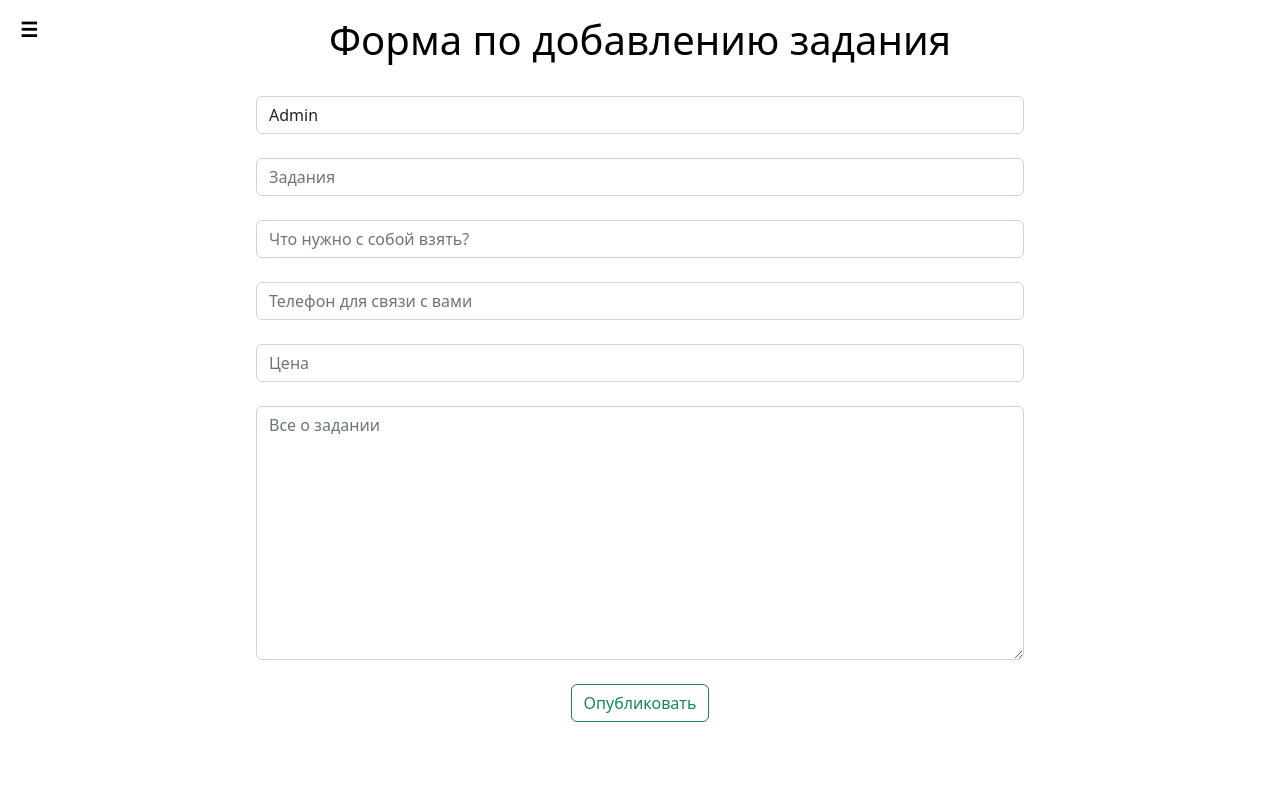
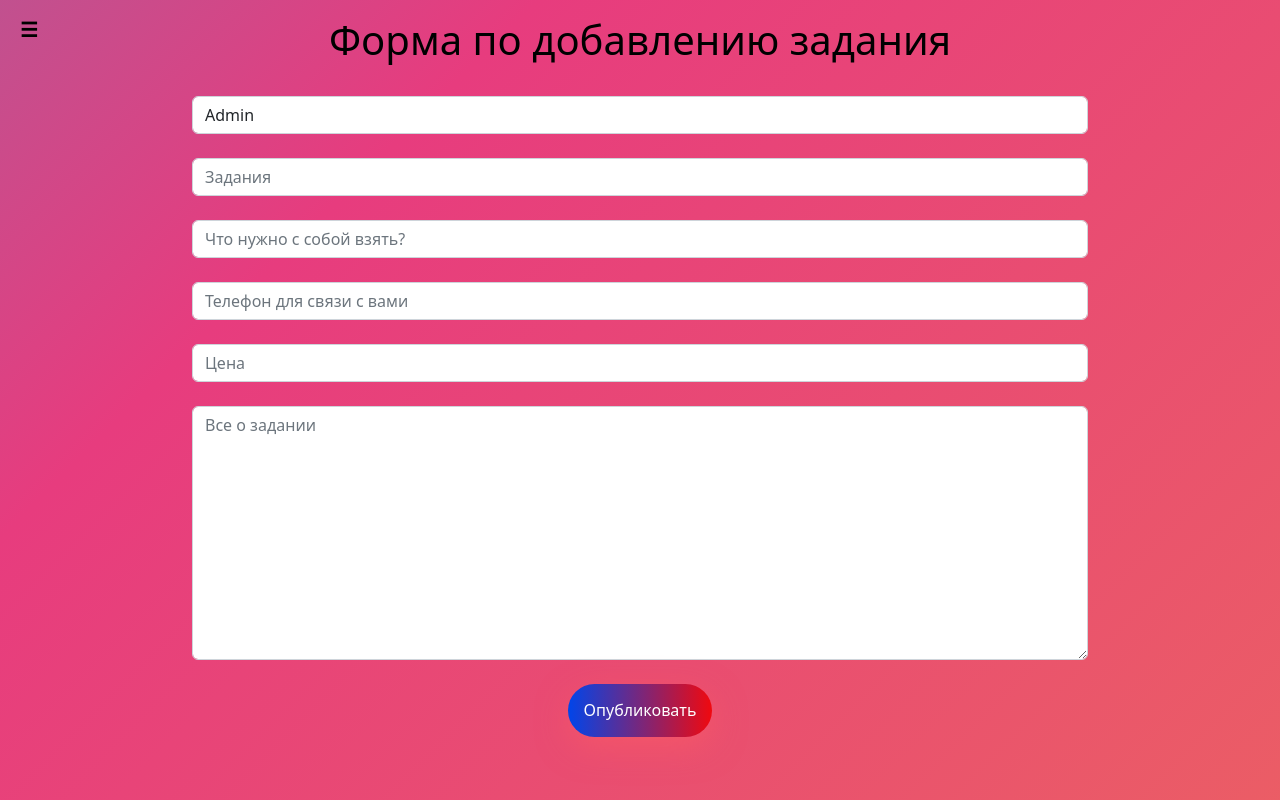
Before and after one commit to OnnnyxXx/Tasks, a Django app: page /tasks/create/ in a window 1280 px wide. Run offline with Django 4.2, Linux system fonts and the light colour scheme; a user stored in the database is signed in; data comes from the database, SQL or seed files in the repository; both versions use the stored data as it was after the commit.

Commit message:
Fixed small bugs

```diff
--- a/coolsite/tasks_app/static/tasks_app/css/tasks_app.css
+++ b/coolsite/tasks_app/static/tasks_app/css/tasks_app.css
@@ -1,8 +1,29 @@
-body{
-    background-color: White;
+html, body {
+  width: 100%;
+  height:100%;
 }
 
-        :root {
+body {
+    background: linear-gradient(-45deg, #ee7752, #e73c7e, #23a6d5, #23d5ab);
+    background-size: 400% 400%;
+    animation: gradient 15s ease infinite;
+}
+
+@keyframes gradient {
+    0% {
+        background-position: 0% 50%;
+    }
+    50% {
+        background-position: 100% 50%;
+    }
+    100% {
+        background-position: 0% 50%;
+    }
+}
+
+
+linear-gradient(90deg, #4ba3c6, #201e68)
+:root {
   --var-bgcolor: #fff;
   --var-fontcolor: #000;
 }
@@ -37,7 +58,7 @@ body {
 .features {
     padding: 1em;
     padding: 1em;
-    width: 60%;
+    width: 70%;
     margin: auto;
     text-align: center;
     box-sizing: content-box;
@@ -100,13 +121,10 @@ nav justify-content-left{
     }
 
 .nav-img {
-    max-width: 37px;
-    max-height: 52px;
-
+    max-width: 25px;
     border-radius: 55%;
 	width: 40;
-	height: auto;
-	transform: scale(1);
+
 }
 
 /*NewNav_Panel */
@@ -200,6 +218,7 @@ nav justify-content-left{
 #side-checkbox:checked + .side-panel {
     left: 0;
 }
+
 /* Оформление кнопки на панеле */
 .side-button-2 {
     font-size: 30px;
--- a/coolsite/tasks_app/templates/tasks_app/layout.html
+++ b/coolsite/tasks_app/templates/tasks_app/layout.html
@@ -70,7 +70,7 @@
                     {{ user.username }}
                   </a>
                   <ul class="dropdown-menu">
-                      <li><a class="dropdown-item" href="{% url 'user_home'  %}">Профиль</a></li>
+                      <li><a class="dropdown-item" href="{% url 'user_home' %}">Профиль</a></li>
                       <hr>
                       <li><a class="dropdown-item" href="{% url 'logout' %}">Выйти</a></li>
                   </ul>
@@ -88,17 +88,16 @@
             <li class="nav-link">
                 <a class="nav-link" href="{% url 'tasks_home' %}">Задания</a>
             </li>
-<!--            <li class="nav-item">-->
-<!--                <a class="nav-link" href="">Поддержка</a>-->
-<!--            </li>-->
             <li class="nav-link">
                 <a class="nav-link" href="{% url 'about' %}">О нас</a>
             </li>
+            <li class="nav-link">
+                <a class="nav-link" target="_blank" href="https://www.donationalerts.com/r/onnnyxxx">Поддержать проект</a>
+            </li>
 
-    <a href="{% url 'create' %}"><li><button class="btn btn-outline-danger"><i class="fas fa-plus-circle"></i>Добавить задания</button></li></a>
-    <style>
 
-    </style>
+    <a href="{% url 'create' %}"><li><button class="btn btn-outline-info"><i class="fas fa-plus-circle"></i>Добавить задания</button></li></a>
+
 </div>
 <div style="float: left;">
     <label class="side-button-1" for="side-checkbox">
--- a/coolsite/tasks_app_user/forms.py
+++ b/coolsite/tasks_app_user/forms.py
@@ -37,7 +37,7 @@ class ArticlesForm(ModelForm):
             "user_name": TextInput(attrs={
                 'class': 'form-control',
                 'placeholder': 'Ваш Логин',
-
+                "readonly": 'readonly'
             }),
 
 
--- a/coolsite/tasks_app_user/templates/tasks_app_user/create.html
+++ b/coolsite/tasks_app_user/templates/tasks_app_user/create.html
@@ -3,6 +3,21 @@
 {% block title %}Форма по добавлению задания{% endblock %}
 
 {% block content %}
+<style>
+.color-btn_create {
+  border: none;
+  outline: none;
+  background: linear-gradient(90deg, #0045ea, #f0090f);
+  padding: 0.9rem 1rem;
+  border-radius: 50px;
+  color: white;
+  font-size: 1.0rem;
+  box-shadow: 1px 10px 2rem rgba(255, 94, 98, 0.5);
+  transition: all 0.2s ease-in;
+  text-decoration: none;
+
+}
+</style>
     {% if request.user.is_authenticated %}
     <div class="features">
     <h1>Форма по добавлению задания</h1>
@@ -15,7 +30,7 @@
         {{ form.prise}}<br>
         {{ form.full_text }}<br>
         <span>{{ error }}</span>
-      <button class="btn btn-outline-success" type="submit">Опубликовать</button><br>
+      <button class="color-btn_create" type="submit">Опубликовать</button><br>
     </form>
 </div>
         {% else %}
```
Also changed, not shown: coolsite/tasks_app_user/templates/tasks_app_user/details_tasks.html (+5 -9 lines), coolsite/tasks_app_user/templates/tasks_app_user/home_user.html (+15 -2 lines), coolsite/tasks_app_user/templates/tasks_app_user/login.html (+16 -1 lines), coolsite/tasks_app_user/templates/tasks_app_user/register.html (+16 -1 lines), coolsite/tasks_app_user/templates/tasks_app_user/tasks_home.html (+4 -3 lines), coolsite/db.sqlite3.
